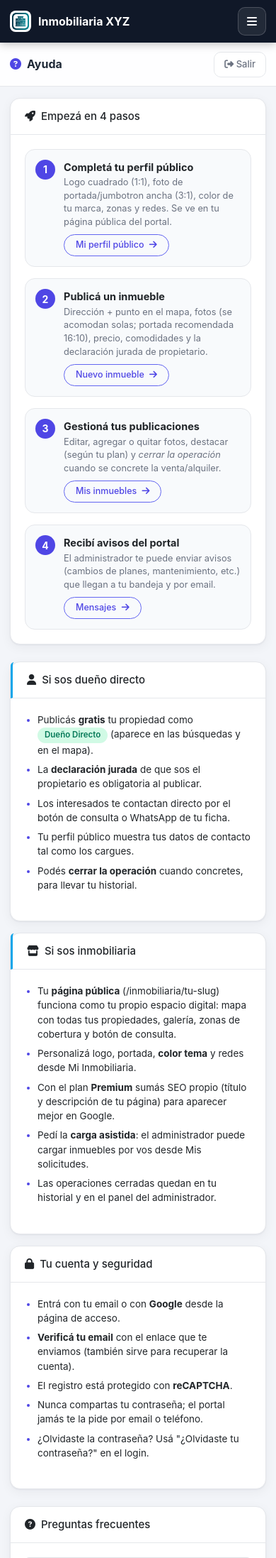
After one commit to arumanuevo/Inmobiliaria, a Laravel app: page /ayuda in a window 390 px wide. The commit adds this page. Shown: the top 2195 px of the page at 71% size. Run offline with Laravel 12, Linux system fonts and the light colour scheme; the visitor is signed in with stand-in values (Sample User, id 1); data that the repository does not hold is empty; some libraries are stand-ins or nearby versions.

Commit message:
Centro de ayuda para usuarios (/ayuda): nueva pagina con guia en 4 pasos, estado del plan con barras de uso y CTA a planes, seccion Verificada (CUIT/matricula), secciones segun rol (particular vs inmobiliaria), seguridad de la cuenta, FAQ en acordeon y contacto; link "Ayuda" en el sidebar (oculto para el superadmin) y tarjeta en el dashboard; ruta /ayuda con AyudaController que calcula limites y no leidos
Co-authored-by: arumanuevo <arumanuevo@users.noreply.github.com>

```diff
--- /dev/null
+++ b/app/Http/Controllers/AyudaController.php
@@ -0,0 +1,48 @@
+<?php
+
+namespace App\Http\Controllers;
+
+use App\Models\Inmobiliaria;
+use App\Models\Mensaje;
+
+class AyudaController extends Controller
+{
+    /**
+     * Centro de ayuda del sistema (visible para todos menos el superadmin,
+     * que ya administra todo desde /admin). Reúne guía paso a paso, estado
+     * del plan con barras de uso, sección por rol y FAQ.
+     */
+    public function index()
+    {
+        $user = auth()->user();
+        $inmobiliaria = $user->inmobiliaria;
+
+        $cuenta = null;
+        if ($inmobiliaria) {
+            $publicadas = $inmobiliaria->inmuebles()->where('publicado', 1)->count();
+            $destacadas = $inmobiliaria->inmuebles()->where('destacado', 1)->count();
+            $limiteInmuebles = $inmobiliaria->limiteInmuebles();
+            $limiteDestacados = $inmobiliaria->limiteDestacados();
+            $cuenta = [
+                'inmobiliaria' => $inmobiliaria,
+                'publicadas' => $publicadas,
+                'limite_inmuebles' => $limiteInmuebles,
+                'pct_pubs' => min(100, (int) round(100 * $publicadas / max(1, $limiteInmuebles))),
+                'destacadas' => $destacadas,
+                'limite_destacados' => $limiteDestacados,
+                'pct_dest' => min(100, (int) round(100 * $destacadas / max(1, $limiteDestacados))),
+                'fotos_limite' => (int) ($inmobiliaria->plan->limite_fotos ?? 5),
+                'verificada_col' => Inmobiliaria::columnaExiste('verificada'),
+                'boletos_pendientes' => $inmobiliaria->boletos()->where('estado', 'pendiente')->count(),
+            ];
+        }
+
+        $noLeidos = Mensaje::where('usuario_id', $user->id)->whereNull('leido_at')->count();
+
+        $esParticular = $user->hasRole('particular');
+        $esInmobiliaria = $user->hasRole('inmobiliaria');
+        $emailVerificado = $user->hasVerifiedEmail();
+
+        return view('ayuda', compact('cuenta', 'noLeidos', 'esParticular', 'esInmobiliaria', 'emailVerificado'));
+    }
+}
--- /dev/null
+++ b/resources/views/ayuda.blade.php
@@ -0,0 +1,281 @@
+@extends('layouts.panel')
+
+@section('title', 'Ayuda')
+
+@section('content_header')
+    <h1><i class="fas fa-circle-question me-2" style="color:var(--accent)"></i>Ayuda</h1>
+@stop
+
+@section('content')
+@php
+    $user = auth()->user();
+    $esSuper = $user->esSuperAdmin();
+@endphp
+
+@if(!$emailVerificado)
+<div class="alert alert-warning d-flex justify-content-between align-items-center flex-wrap gap-2">
+    <div>
+        <i class="fas fa-envelope-open-text me-1"></i>
+        <strong>Todavía no verificaste tu email</strong> ({{ $user->email }}). Es importante para que te lleguen los avisos y la recuperación de cuenta.
+    </div>
+    <form action="{{ route('verification.resend') }}" method="POST">
+        @csrf
+        <button type="submit" class="btn btn-warning btn-sm rounded-pill px-3"><i class="fas fa-paper-plane me-1"></i> Reenviar enlace</button>
+    </form>
+</div>
+@endif
+
+{{-- ===== Pasos rápidos ===== --}}
+<div class="card mb-4">
+    <div class="card-header"><h3 class="card-title mb-0"><i class="fas fa-rocket me-2"></i>Empezá en 4 pasos</h3></div>
+    <div class="card-body">
+        <div class="row g-3">
+            <div class="col-md-6 col-lg-3">
+                <div class="help-step">
+                    <span class="help-step-num">1</span>
+                    <div>
+                        <strong>Completá tu perfil público</strong>
+                        <p class="help-step-txt mb-2">Logo cuadrado (1:1), foto de portada/jumbotron ancha (3:1), color de tu marca, zonas y redes. Se ve en tu página pública del portal.</p>
+                        <a href="{{ route('inmobiliaria.perfil') }}" class="btn btn-sm btn-outline-primary rounded-pill px-3">{{ $esParticular ? 'Mi perfil público' : 'Mi Inmobiliaria' }} <i class="fas fa-arrow-right ms-1"></i></a>
+                    </div>
+                </div>
+            </div>
+            <div class="col-md-6 col-lg-3">
+                <div class="help-step">
+                    <span class="help-step-num">2</span>
+                    <div>
+                        <strong>Publicá un inmueble</strong>
+                        <p class="help-step-txt mb-2">Dirección + punto en el mapa, fotos (se acomodan solas; portada recomendada 16:10), precio, comodidades y la declaración jurada de propietario.</p>
+                        <a href="{{ route('inmuebles.create') }}" class="btn btn-sm btn-outline-primary rounded-pill px-3">Nuevo inmueble <i class="fas fa-arrow-right ms-1"></i></a>
+                    </div>
+                </div>
+            </div>
+            <div class="col-md-6 col-lg-3">
+                <div class="help-step">
+                    <span class="help-step-num">3</span>
+                    <div>
+                        <strong>Gestioná tus publicaciones</strong>
+                        <p class="help-step-txt mb-2">Editar, agregar o quitar fotos, destacar (según tu plan) y <em>cerrar la operación</em> cuando se concrete la venta/alquiler.</p>
+                        <a href="{{ route('inmuebles.index') }}" class="btn btn-sm btn-outline-primary rounded-pill px-3">Mis inmuebles <i class="fas fa-arrow-right ms-1"></i></a>
+                    </div>
+                </div>
+            </div>
+            <div class="col-md-6 col-lg-3">
+                <div class="help-step">
+                    <span class="help-step-num">4</span>
+                    <div>
+                        <strong>Recibí avisos del portal</strong>
+                        <p class="help-step-txt mb-2">El administrador te puede enviar avisos (cambios de planes, mantenimiento, etc.) que llegan a tu bandeja y por email.</p>
+                        <a href="{{ route('mensajes.mias') }}" class="btn btn-sm btn-outline-primary rounded-pill px-3">Mensajes @if($noLeidos > 0)<span class="badge-super ms-1">{{ $noLeidos }}</span>@endif <i class="fas fa-arrow-right ms-1"></i></a>
+                    </div>
+                </div>
+            </div>
+        </div>
+    </div>
+</div>
+
+{{-- ===== Tu plan y límites ===== --}}
+@if(!empty($cuenta))
+@php $i = $cuenta['inmobiliaria']; @endphp
+<div class="card card-primary mb-4">
+    <div class="card-header"><h3 class="card-title mb-0"><i class="fas fa-layer-group me-2"></i>Tu plan y tus límites</h3></div>
+    <div class="card-body">
+        <div class="row g-3 align-items-center">
+            <div class="col-md-4">
+                <small class="text-muted d-block">Plan actual</small>
+                <strong class="fs-5">{{ $i->plan->nombre ?? 'Sin plan' }}</strong>
+                <span class="text-muted">(@dinero($i->plan->precio_mensual ?? 0, 0)/mes)</span>
+                <div class="small text-muted mt-1">Vencimiento: {{ $i->plan_vence_at ? $i->plan_vence_at->format('d/m/Y') : 'sin vencimiento' }}</div>
+                @if($cuenta['boletos_pendientes'] > 0)
+                    <div class="mt-1"><a href="{{ route('boletos.mios') }}" class="text-warning fw-bold"><i class="fas fa-exclamation-circle me-1"></i>{{ $cuenta['boletos_pendientes'] }} boleto(s) pendiente(s)</a></div>
+                @endif
+            </div>
+            <div class="col-md-4">
+                <small class="text-muted">Publicaciones vigentes: <strong>{{ $cuenta['publicadas'] }} / {{ $cuenta['limite_inmuebles'] }}</strong></small>
+                <div class="progress mt-1" style="height: 8px;">
+                    <div class="progress-bar {{ $cuenta['pct_pubs'] >= 100 ? 'bg-danger' : ($cuenta['pct_pubs'] >= 80 ? 'bg-warning' : 'bg-primary') }}" style="width: {{ $cuenta['pct_pubs'] }}%"></div>
+                </div>
+                <small class="text-muted">Fotos por publicación: hasta {{ $cuenta['fotos_limite'] }}</small>
+            </div>
+            <div class="col-md-4">
+                <small class="text-muted">Destacadas: <strong>{{ $cuenta['destacadas'] }} / {{ $cuenta['limite_destacados'] }}</strong></small>
+                <div class="progress mt-1" style="height: 8px;">
+                    <div class="progress-bar {{ $cuenta['pct_dest'] >= 100 ? 'bg-danger' : ($cuenta['pct_dest'] >= 80 ? 'bg-warning' : 'bg-primary') }}" style="width: {{ $cuenta['pct_dest'] }}%"></div>
+                </div>
+                <small class="text-muted">Aparecen primero en la home y en el directorio</small>
+            </div>
+        </div>
+        @if($i->estado === 'pendiente')
+            <div class="alert alert-warning mt-3 mb-0"><i class="fas fa-clock me-1"></i>Tu cuenta está <strong>pendiente de aprobación</strong> por el administrador del portal. Mientras tanto podés cargar tu perfil y tus primeras publicaciones.</div>
+        @elseif($i->estado === 'suspendida')
+            <div class="alert alert-danger mt-3 mb-0"><i class="fas fa-ban me-1"></i>Tu cuenta está <strong>suspendida</strong>. Contactá al administrador desde <a href="{{ route('contacto') }}">Contacto</a>.</div>
+        @endif
+        <hr>
+        <div class="d-flex flex-wrap align-items-center gap-2">
+            <span class="text-muted"><i class="fas fa-arrow-up me-1"></i>Los planes son escalonados: cuanto más pagás, más publicaciones y destacadas podés tener. Al cambiar de plan <strong>nunca borramos nada</strong>: lo que exceda el nuevo límite queda como borrador.</span>
+            <a href="{{ route('sumate') }}" class="btn btn-primary btn-sm rounded-pill px-3 ms-auto"><i class="fas fa-layer-group me-1"></i> Ver todos los planes</a>
+        </div>
+    </div>
+</div>
+
+{{-- ===== Verificación (solo inmobiliarias) ===== --}}
+@if($esInmobiliaria && $cuenta['verificada_col'])
+<div class="card card-success mb-4">
+    <div class="card-header"><h3 class="card-title mb-0"><i class="fas fa-shield-alt me-2"></i>Insignia "Verificada" 🛡</h3></div>
+    <div class="card-body">
+        @if($i->verificada)
+            <p class="mb-0">✅ Tu inmobiliaria ya está <strong>verificada</strong>: aparecés con el badge 🛡 en el <a href="{{ route('inmobiliarias.index') }}">directorio</a> y en tu perfil público, y podés filtrar "solo verificadas". Mantené al día tu CUIT y matrícula.</p>
+        @else
+            <p class="mb-2">Cargá tu <strong>CUIT</strong> y <strong>matrícula de registro</strong> en <a href="{{ route('inmobiliaria.perfil') }}">Mi Inmobiliaria</a> y pedí la verificación al administrador del portal. Las inmobiliarias verificadas se muestran primero en el directorio y generan más confianza.</p>
+            <p class="mb-0 text-muted small">La verificación acredita que tu matrícula está inscripta en el registro correspondiente de tu provincia (Ley 27.551 y normativa provincial).</p>
+        @endif
+    </div>
+</div>
+@endif
+@endif
+
+{{-- ===== Sección según el tipo de cuenta ===== --}}
+<div class="row g-3 mb-4">
+    @if($esParticular)
+    <div class="col-md-6">
+        <div class="card h-100 card-info">
+            <div class="card-header"><h3 class="card-title mb-0"><i class="fas fa-user me-2"></i>Si sos dueño directo</h3></div>
+            <div class="card-body">
+                <ul class="mb-0 help-list">
+                    <li>Publicás <strong>gratis</strong> tu propiedad como <span class="badge badge-success">Dueño Directo</span> (aparece en las búsquedas y en el mapa).</li>
+                    <li>La <strong>declaración jurada</strong> de que sos el propietario es obligatoria al publicar.</li>
+                    <li>Los interesados te contactan directo por el botón de consulta o WhatsApp de tu ficha.</li>
+                    <li>Tu perfil público muestra tus datos de contacto tal como los cargues.</li>
+                    <li>Podés <strong>cerrar la operación</strong> cuando concretes, para llevar tu historial.</li>
+                </ul>
+            </div>
+        </div>
+    </div>
+    @endif
+    @if($esInmobiliaria)
+    <div class="col-md-6">
+        <div class="card h-100 card-info">
+            <div class="card-header"><h3 class="card-title mb-0"><i class="fas fa-store me-2"></i>Si sos inmobiliaria</h3></div>
+            <div class="card-body">
+                <ul class="mb-0 help-list">
+                    <li>Tu <strong>página pública</strong> (/inmobiliaria/tu-slug) funciona como tu propio espacio digital: mapa con todas tus propiedades, galería, zonas de cobertura y botón de consulta.</li>
+                    <li>Personalizá logo, portada, <strong>color tema</strong> y redes desde Mi Inmobiliaria.</li>
+                    <li>Con el plan <strong>Premium</strong> sumás SEO propio (título y descripción de tu página) para aparecer mejor en Google.</li>
+                    <li>Pedí la <strong>carga asistida</strong>: el administrador puede cargar inmuebles por vos desde Mis solicitudes.</li>
+                    <li>Las operaciones cerradas quedan en tu historial y en el panel del administrador.</li>
+                </ul>
+            </div>
+        </div>
+    </div>
+    @endif
+    <div class="col-md-6">
+        <div class="card h-100">
+            <div class="card-header"><h3 class="card-title mb-0"><i class="fas fa-lock me-2"></i>Tu cuenta y seguridad</h3></div>
+            <div class="card-body">
+                <ul class="mb-0 help-list">
+                    <li>Entrá con tu email o con <strong>Google</strong> desde la página de acceso.</li>
+                    <li><strong>Verificá tu email</strong> con el enlace que te enviamos (también sirve para recuperar la cuenta).</li>
+                    <li>El registro está protegido con <strong>reCAPTCHA</strong>.</li>
+                    <li>Nunca compartas tu contraseña; el portal jamás te la pide por email o teléfono.</li>
+                    <li>¿Olvidaste la contraseña? Usá "¿Olvidaste tu contraseña?" en el login.</li>
+                </ul>
+            </div>
+        </div>
+    </div>
+</div>
+
+{{-- ===== FAQ ===== --}}
+<div class="card mb-4">
+    <div class="card-header"><h3 class="card-title mb-0"><i class="fas fa-question-circle me-2"></i>Preguntas frecuentes</h3></div>
+    <div class="card-body">
+        <div class="accordion" id="faqAccordion">
+            <div class="accordion-item">
+                <h2 class="accordion-header">
+                    <button class="accordion-button" type="button" data-bs-toggle="collapse" data-bs-target="#faq1" aria-expanded="true">¿Por qué no puedo publicar más propiedades?</button>
+                </h2>
+                <div id="faq1" class="accordion-collapse collapse show" data-bs-parent="#faqAccordion">
+                    <div class="accordion-body">Cada plan tiene un límite de publicaciones vigentes. Si lo alcanzaste, primero <strong>cerrá o despublicá</strong> una existente, o <a href="{{ route('sumate') }}">subí de plan</a>: los planes son escalonados y el cambio es inmediato.</div>
+                </div>
+            </div>
+            <div class="accordion-item">
+                <h2 class="accordion-header">
+                    <button class="accordion-button collapsed" type="button" data-bs-toggle="collapse" data-bs-target="#faq2">¿Cómo pago mi suscripción?</button>
+                </h2>
+                <div id="faq2" class="accordion-collapse collapse" data-bs-parent="#faqAccordion">
+                    <div class="accordion-body">El administrador te genera un <strong>boleto</strong> en <a href="{{ route('boletos.mios') }}">Mis Boletos</a> y lo pagás con Mercado Pago (tarjeta, dinero en cuenta o QR). El pago se acredita automáticamente por webhook y tu plan se activa/renueva solo.</div>
+                </div>
+            </div>
+            <div class="accordion-item">
+                <h2 class="accordion-header">
+                    <button class="accordion-button collapsed" type="button" data-bs-toggle="collapse" data-bs-target="#faq3">¿Qué pasa si bajo de plan o se me vence?</button>
+                </h2>
+                <div id="faq3" class="accordion-collapse collapse" data-bs-parent="#faqAccordion">
+                    <div class="accordion-body"><strong>Nada se borra.</strong> Si tu plan baja o se vence, las publicaciones que excedan el nuevo límite pasan a <em>borrador</em> (no visibles públicamente) y las destacadas se desmarcan. Al renovar, volvé a publicarlas desde Mis Inmuebles.</div>
+                </div>
+            </div>
+            <div class="accordion-item">
+                <h2 class="accordion-header">
+                    <button class="accordion-button collapsed" type="button" data-bs-toggle="collapse" data-bs-target="#faq4">¿Las fotos se achican solas? ¿Qué proporciones conviene?</button>
+                </h2>
+                <div id="faq4" class="accordion-collapse collapse" data-bs-parent="#faqAccordion">
+                    <div class="accordion-body">Sí: al subirlas, el sistema las <strong>normaliza automáticamente</strong> (tamaño y peso optimizados para la web) y te avisa si conviene ajustar la proporción. Recomendadas: <strong>foto portada de la propiedad 16:10</strong>, <strong>logo 1:1</strong> (cuadrado) y <strong>portada/jumbotron del perfil 3:1</strong> (bien ancha) para que cubra todo el ancho.</div>
+                </div>
+            </div>
+            <div class="accordion-item">
+                <h2 class="accordion-header">
+                    <button class="accordion-button collapsed" type="button" data-bs-toggle="collapse" data-bs-target="#faq5">¿Qué es "cerrar la operación"?</button>
+                </h2>
+                <div id="faq5" class="accordion-collapse collapse" data-bs-parent="#faqAccordion">
+                    <div class="accordion-body">Desde Mis Inmuebles, el botón <em>Cerrar</em> marca la propiedad como <strong>vendida/alquilada</strong>: deja de aparecer como publicada, queda en tu historial de operaciones y se registra la comisión correspondiente.</div>
+                </div>
+            </div>
+            <div class="accordion-item">
+                <h2 class="accordion-header">
+                    <button class="accordion-button collapsed" type="button" data-bs-toggle="collapse" data-bs-target="#faq6">¿Quién ve mis datos de contacto?</button>
+                </h2>
+                <div id="faq6" class="accordion-collapse collapse" data-bs-parent="#faqAccordion">
+                    <div class="accordion-body">Tu perfil público muestra únicamente los datos que vos cargaste (teléfono/WhatsApp, redes, email de contacto) para que los interesados te escriban. Tu email de acceso y tu contraseña nunca se muestran.</div>
+                </div>
+            </div>
+            <div class="accordion-item">
+                <h2 class="accordion-header">
+                    <button class="accordion-button collapsed" type="button" data-bs-toggle="collapse" data-bs-target="#faq7">¿Cómo recibo los avisos del administrador?</button>
+                </h2>
+                <div id="faq7" class="accordion-collapse collapse" data-bs-parent="#faqAccordion">
+                    <div class="accordion-body">Por dos vías: la bandeja interna <a href="{{ route('mensajes.mias') }}">Mensajes</a> (con contador de no leídos en el menú) y un <strong>email</strong> a tu casilla verificada. Si no te llegan los emails, verificá tu email y revisá la carpeta de spam.</div>
+                </div>
+            </div>
+            <div class="accordion-item">
+                <h2 class="accordion-header">
+                    <button class="accordion-button collapsed" type="button" data-bs-toggle="collapse" data-bs-target="#faq8">¿Cómo me doy de baja o borro mi cuenta?</button>
+                </h2>
+                <div id="faq8" class="accordion-collapse collapse" data-bs-parent="#faqAccordion">
+                    <div class="accordion-body">Escribinos desde <a href="{{ route('contacto') }}">Contacto</a> indicando tu email de acceso y te damos de baja. Tus publicaciones se despublican; el historial de operaciones cerradas se conserva por obligaciones legales (comisiones).</div>
+                </div>
+            </div>
+        </div>
+    </div>
+</div>
+
+{{-- ===== Contacto ===== --}}
+<div class="card card-warning">
+    <div class="card-header"><h3 class="card-title mb-0"><i class="fas fa-headset me-2"></i>¿Necesitás más ayuda?</h3></div>
+    <div class="card-body d-flex flex-wrap align-items-center gap-2">
+        <span class="text-muted">Escribinos a <strong>{{ $mailContacto }}</strong> o desde el formulario de contacto del portal. También podés revisar los <a href="{{ route('mensajes.mias') }}">avisos recibidos</a>.</span>
+        <a href="{{ route('contacto') }}" class="btn btn-primary btn-sm rounded-pill px-3 ms-auto"><i class="fas fa-paper-plane me-1"></i> Contactar</a>
+    </div>
+</div>
+@stop
+
+@section('css')
+<style>
+.help-step { display: flex; gap: 12px; background: #f8fafc; border: 1px solid var(--card-border); border-radius: var(--radius); padding: 14px; height: 100%; }
+.help-step-num { flex: 0 0 auto; width: 28px; height: 28px; border-radius: 50%; background: var(--accent); color: #fff; font-weight: 700; display: inline-flex; align-items: center; justify-content: center; font-size: 14px; }
+.help-step-txt { color: var(--muted); font-size: 12.8px; line-height: 1.45; margin-top: 2px; }
+.help-list { padding-left: 18px; display: flex; flex-direction: column; gap: 7px; font-size: 13.5px; }
+.help-list li::marker { color: var(--accent); }
+.accordion-button { font-weight: 600; font-size: 14px; }
+.accordion-button:not(.collapsed) { background: #eef2ff; color: var(--accent-dark); }
+.accordion-body { font-size: 13.5px; color: var(--text); }
+</style>
+@stop
--- a/resources/views/layouts/panel.blade.php
+++ b/resources/views/layouts/panel.blade.php
@@ -54,6 +54,11 @@
                     @php $noLeidos = \App\Models\Mensaje::where('usuario_id', auth()->id())->whereNull('leido_at')->count(); @endphp
                     @if($noLeidos > 0)<span class="badge-super">{{ $noLeidos }}</span>@endif
                 </a>
+                @if(! auth()->user()->esSuperAdmin())
+                <a href="{{ route('ayuda') }}" class="{{ request()->is('ayuda') ? 'active' : '' }}">
+                    <i class="fas fa-circle-question"></i><span>Ayuda</span>
+                </a>
+                @endif
             @endif
             @if(auth()->user()->hasRole('admin'))
                 <div class="menu-section">Administración</div>
--- a/routes/web.php
+++ b/routes/web.php
@@ -56,6 +56,8 @@ Route::middleware('auth')->group(function () {
     Route::get('/mensajes', [App\Http\Controllers\MensajeController::class, 'misMensajes'])->name('mensajes.mias');
     Route::post('/mensajes/leer-todos', [App\Http\Controllers\MensajeController::class, 'marcarTodosLeidos'])->name('mensajes.leerTodos');
     Route::post('/mensajes/{mensaje}/leer', [App\Http\Controllers\MensajeController::class, 'marcarLeido'])->name('mensajes.leer');
+    // Centro de ayuda del sistema (usuarios; el superadmin administra desde /admin)
+    Route::get('/ayuda', [App\Http\Controllers\AyudaController::class, 'index'])->name('ayuda');
 });
 
 // Búsquedas guardadas (público: cualquiera puede recibir alertas por email de nuevas propiedades)
```
Also changed, not shown: resources/views/home.blade.php (+9 -0 lines).
